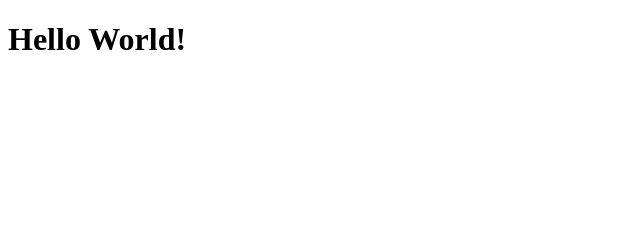
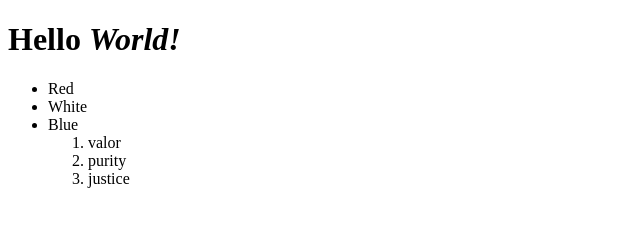
Before and after one commit to chrisdamron/git-test, a plain HTML site: page html-boilerplate/index.html in a window 1280 px wide. Shown: the whole page, without its empty margins (0-640 px from the left). Drawn offline with Linux system fonts and the light colour scheme.

Commit message:
"adding lists lesson"

```diff
--- a/html-boilerplate/index.html
+++ b/html-boilerplate/index.html
@@ -6,6 +6,21 @@
     </head>
 
     <body>
-        <h1>Hello World!</h1>
+        <h1><strong>Hello</strong> <em>World!</em></h1>
+        <!-- reminder Strong = Bold, and EM = Italic -->
+    <ul>
+        <li>Red</li>
+        <li>White</li>
+        <li>Blue</li>
+        <ol>
+            <li>valor</li>
+            <li>purity</li>
+            <li>justice</li>
+        </ol>
+    </ul>
+
+
+
+
     </body>
 </html>
```
